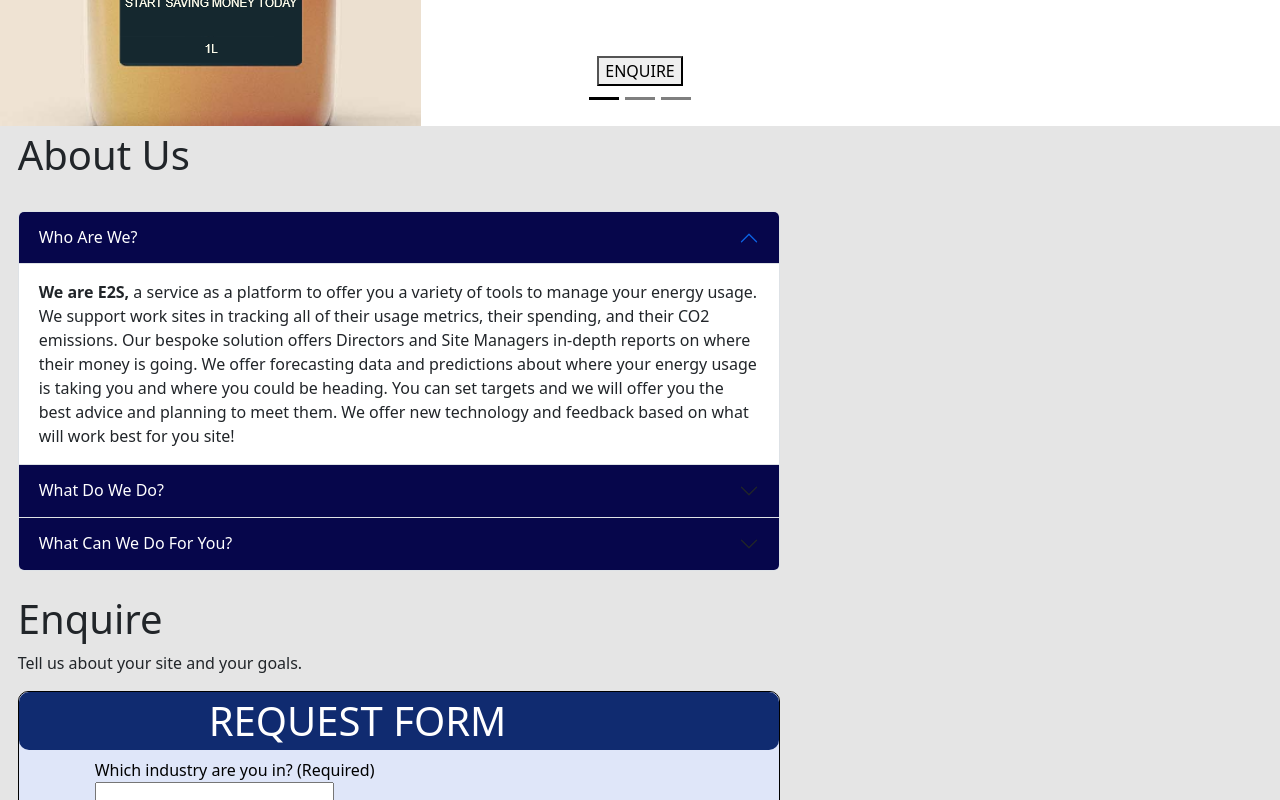
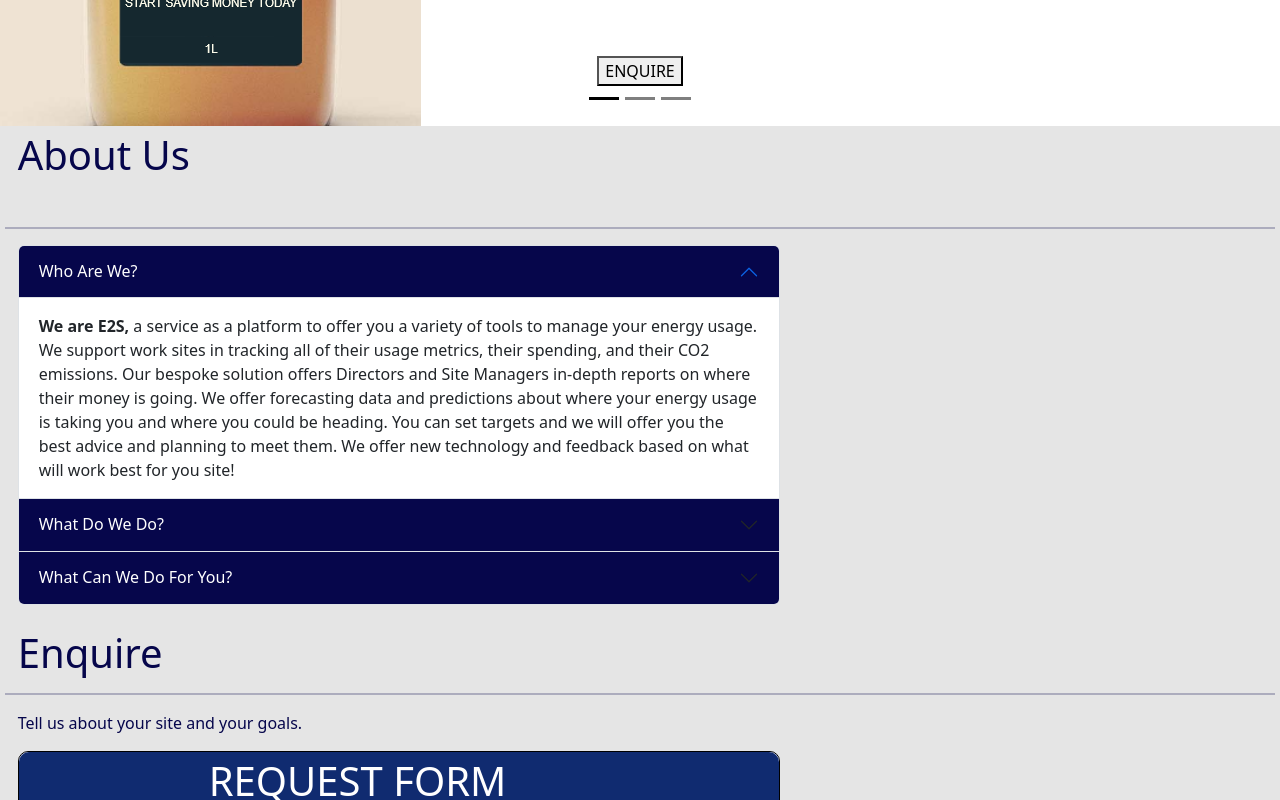
Before and after one commit to Archie-Wilkins/e2s-client-project, a Next.js app: page / in a window 1280 px wide. Shown: the part 600-1400 px from the top of the page. Built offline with nearby package versions, Linux system fonts and the light colour scheme.

Commit message:
Underlines headers on page

```diff
--- a/pages/index.js
+++ b/pages/index.js
@@ -154,8 +154,10 @@
 
         <div className={"landingBody"}>
             <h1>About Us</h1><br/>
+            <hr className={"underline-style"}/>
             <Accordion/><br/>
             <h1>Enquire</h1>
+            <hr className={"underline-style"}/>
             <p>Tell us about your site and your goals.</p>
 
             {formSubmitted === true && (
--- a/pages/styles.css
+++ b/pages/styles.css
@@ -45,7 +45,14 @@
     width: inherit;
     fill: #06064b;
     padding: 5px;
-    background-color: rgba(0,0,0,0.10)
+    background-color: rgba(0,0,0,0.10);
+    color: #06064b;
+}
+
+.underline-style{
+    border-top: 1px solid #06064b;
+    background-color: #06064b;
+    border-bottom: 1px solid #06064b;
 }
 
 .accordion{
```
